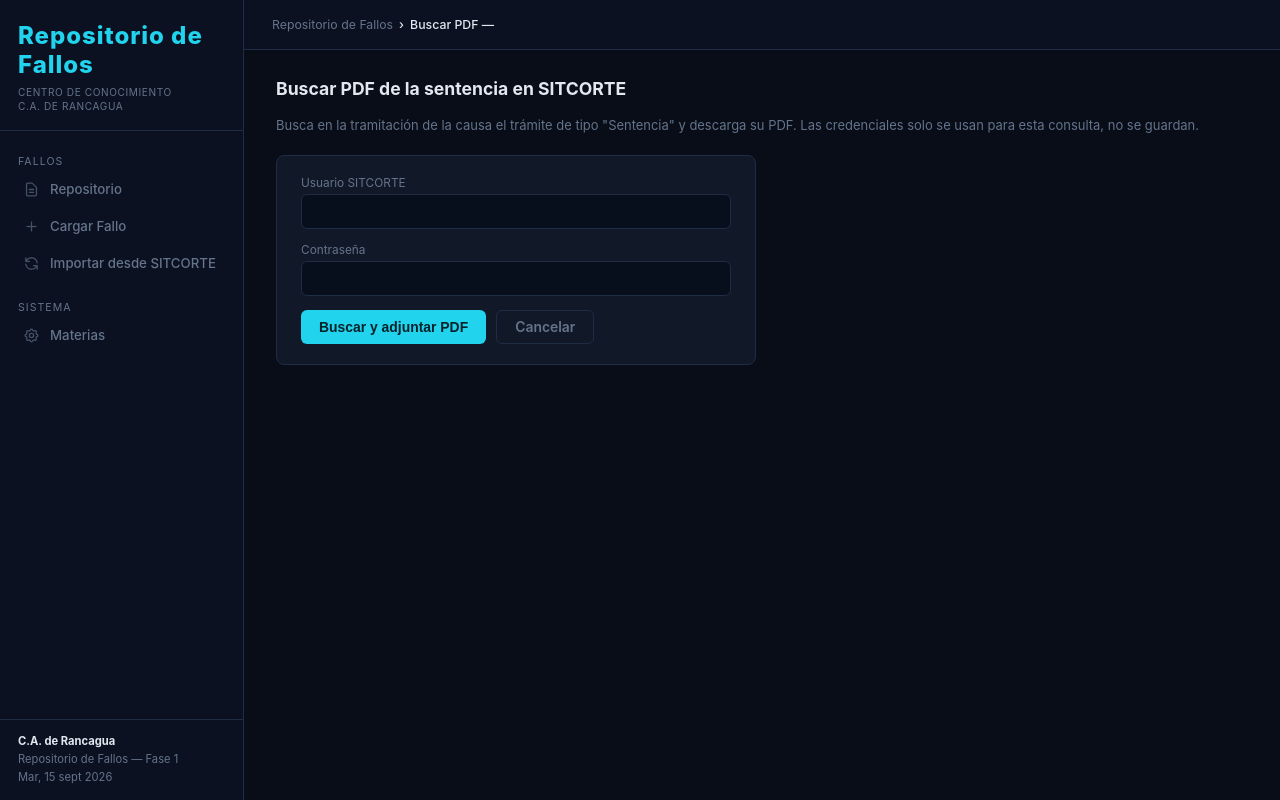
After one commit to csilvaemegece/repofallos, a Flask app: template templates/buscar_pdf.html in a window 1280 px wide. The commit adds this page. Run offline with Flask 3, Linux system fonts and the light colour scheme; the template is opened without the code that fills it, so the values that code supplies are empty.

Commit message:
Buscar y adjuntar el PDF real de la sentencia a partir del rol
Un segundo HAR mostró que la ficha de tramitación de una causa
(ConsultaRolTramitarAccion.do, consultada por Libro+Rol+Año) expone el
expediente completo con links de descarga por trámite. La fila cuyo Tipo
es "Sentencia" es el fallo mismo — su PDF se puede pedir directo con la
misma sesión logueada.

- sitcorte_import.obtener_pdf_fallo(): login + consulta de tramitación +
  ubica la fila "Sentencia" + descarga el PDF.
- pdf_text.py: extracción de texto del PDF descargado (best-effort, sin
  OCR) para dejar texto_fallo pre-cargado.
- Nueva ruta /fallos/<id>/buscar-pdf: dado un fallo ya cargado (manual o
  importado), busca su sentencia en SITCORTE usando materia+rol y la
  adjunta, completando texto_fallo si estaba vacío.

Esto habilita una Fase 3 sin carga manual de PDF: con el rol alcanza para
traer el fallo real. Probado offline con el HTML real capturado (ubica la
fila correcta y arma la URL del PDF) y con el flujo Flask completo
(mock de la descarga + guardado + extracción de texto + servido del PDF).

Co-Authored-By: Claude Sonnet 5 <noreply@anthropic.com>
Claude-Session: https://claude.ai/code/session_012s88dpwLpuwjsWEJzMBMxA

```diff
--- a/app.py
+++ b/app.py
@@ -9,6 +9,7 @@ from werkzeug.utils import secure_filename
 
 import fallos_core as fc
 import sitcorte_import as si
+import pdf_text
 
 BASE_DIR = os.path.dirname(__file__)
 UPLOAD_DIR = os.path.join(BASE_DIR, "uploads")
@@ -214,5 +215,58 @@ def importar_ejecutar():
     return render_template("importar.html", error=None, resumen=resumen, **ctx)
 
 
+# ── Buscar el PDF de la sentencia en SITCORTE a partir del ROL ──────────────
+
+def _split_rol(rol):
+    """'818-2026' -> ('818', '2026'). Devuelve (None, None) si no calza."""
+    partes = (rol or "").rsplit("-", 1)
+    if len(partes) == 2 and partes[1].isdigit():
+        return partes[0].strip(), partes[1].strip()
+    return None, None
+
+
+@app.route("/fallos/<int:fallo_id>/buscar-pdf", methods=["GET", "POST"])
+def buscar_pdf_fallo(fallo_id):
+    fallo = fc.obtener_fallo(fallo_id)
+    if not fallo:
+        abort(404)
+
+    numero, anio = _split_rol(fallo.get("rol"))
+    cod_libro = si.MATERIAS_COD_LIBRO.get(fallo.get("materia"))
+    puede_buscar = bool(numero and anio and cod_libro)
+
+    if request.method == "POST":
+        usuario = request.form.get("usuario", "").strip()
+        clave = request.form.get("clave", "")
+        if not puede_buscar:
+            error = ("No se pudo determinar Libro/Rol/Año de esta causa "
+                      "(completá materia y rol con el formato '123-2025' antes de buscar).")
+            return render_template("buscar_pdf.html", active_menu="fallos", fallo=fallo, error=error)
+        if not usuario or not clave:
+            return render_template("buscar_pdf.html", active_menu="fallos", fallo=fallo,
+                                   error="Completá usuario y clave de SITCORTE.")
+        try:
+            pdf_bytes, nombre_sugerido = si.obtener_pdf_fallo(usuario, clave, cod_libro, numero, anio)
+        except si.SitcorteError as e:
+            return render_template("buscar_pdf.html", active_menu="fallos", fallo=fallo, error=str(e))
+
+        nombre_disco = f"{uuid.uuid4().hex}_{nombre_sugerido}"
+        with open(os.path.join(UPLOAD_DIR, nombre_disco), "wb") as f:
+            f.write(pdf_bytes)
+
+        data = {campo: fallo.get(campo, "") for campo in fc.CAMPOS_FALLO}
+        data["archivo_pdf"] = nombre_disco
+        data["archivo_pdf_nombre"] = nombre_sugerido
+        if not data.get("texto_fallo"):
+            data["texto_fallo"] = pdf_text.extraer_texto(pdf_bytes)
+        fc.actualizar_fallo(fallo_id, data)
+        return redirect(url_for("detalle_fallo", fallo_id=fallo_id))
+
+    return render_template("buscar_pdf.html", active_menu="fallos", fallo=fallo,
+                           error=None if puede_buscar else
+                           "Esta causa no tiene materia y rol en formato 'número-año' — "
+                           "completalos editando el fallo antes de buscar el PDF.")
+
+
 if __name__ == "__main__":
     app.run(debug=True, port=5050)
--- a/requirements.txt
+++ b/requirements.txt
@@ -2,3 +2,4 @@ Flask==3.0.3
 Werkzeug==3.0.3
 requests==2.32.3
 urllib3==2.2.3
+pypdf==5.0.1
--- a/sitcorte_import.py
+++ b/sitcorte_import.py
@@ -35,6 +35,8 @@ URL_LOGIN_PAGE   = HOST + "/SITCORTEWEB/jsp/Login/Login.jsp"
 URL_LOGIN_ACTION = HOST + "/SITCORTEWEB/InicioAplicacion.do"
 URL_MENU_FALLO   = HOST + "/SITCORTEWEB/InformesViewAccion.do?TipMenuINF=2"
 URL_FORM_POST    = HOST + "/SITCORTEWEB/InformesDAction.do"
+URL_MENU_TRAMITAR = HOST + "/SITCORTEWEB/TramitacionViewAccion.do?TipMenuTrm=1"
+URL_CONSULTA_ROL   = HOST + "/SITCORTEWEB/ConsultaRolTramitarAccion.do"
 
 TOKEN_RE = re.compile(
     r'name="org\.apache\.struts\.taglib\.html\.TOKEN"\s+value="([^"]+)"')
@@ -216,6 +218,89 @@ def _split_recurso(recurso):
     return "", recurso
 
 
+# ── Búsqueda del PDF de la sentencia a partir del ROL ───────────────────────
+#
+# Descubierto a partir de un segundo HAR: la ficha de tramitación de una
+# causa (ConsultaRolTramitarAccion.do, consultada por Libro+Rol+Año) trae
+# el expediente completo (escritos, resoluciones, actuaciones y fallos).
+# La fila cuyo "Tipo" de trámite es literalmente "Sentencia" es el fallo;
+# su ícono de PDF apunta a DownloadFile.do?...&CRR_IdTramite=X&CRR_IdDocumento=Y,
+# que se puede pedir directo con la misma sesión logueada (window.open sin
+# más, sin token adicional).
+
+def _extraer_url_pdf_sentencia(html_texto):
+    """Busca, entre las filas de trámite del expediente, la que corresponde
+    al fallo (Tipo == "Sentencia") y devuelve la URL relativa de su PDF, o
+    None si no se encontró (causa sin fallo aún, o con otra nomenclatura)."""
+    filas = re.split(r'(?=<TR class="texto" id="\d+")', html_texto)
+    for fila in filas:
+        if "ShowPDFEscrito" not in fila:
+            continue
+        tds = [re.sub(r"\s+", " ", t).strip()
+               for t in re.findall(r"<TD[^>]*>(.*?)</TD>", fila, re.S)]
+        if "Sentencia" not in tds:
+            continue
+        m = re.search(r"ShowPDFEscrito\('([^']+)'\)", fila)
+        if m:
+            return m.group(1)
+    return None
+
+
+def obtener_pdf_fallo(usuario, clave, cod_libro, rol_recurso, era_recurso):
+    """Login + consulta de tramitación por Libro/Rol/Año + descarga del PDF
+    de la sentencia. Devuelve (pdf_bytes, nombre_archivo_sugerido) o lanza
+    SitcorteError si la causa no tiene un trámite de tipo "Sentencia"."""
+    s = crear_sesion()
+    login(s, usuario, clave)
+
+    try:
+        s.get(URL_MENU_TRAMITAR, timeout=30)
+    except requests.RequestException:
+        pass  # priming de sesión; si falla igual intentamos el POST
+
+    data = {
+        "TIP_Tramitacion": "1",
+        "COD_Libro": str(cod_libro),
+        "ROL_Recurso": str(rol_recurso),
+        "ERA_Recurso": str(era_recurso),
+        "ERA_RecursoCombo": str(era_recurso),
+        "libro": "",
+        "era": "",
+        "ERA_RecursoAntiguo": "",
+    }
+    try:
+        r_post = s.post(URL_CONSULTA_ROL, data=data, timeout=60)
+    except requests.RequestException as e:
+        raise SitcorteError(f"Error al consultar la tramitación de la causa: {e}")
+
+    if "usuario o contrase" in r_post.text.lower():
+        raise SitcorteError("La sesión de SITCORTE expiró durante la consulta.")
+
+    url_pdf = _extraer_url_pdf_sentencia(r_post.text)
+    if not url_pdf:
+        raise SitcorteError(
+            "No se encontró un trámite de tipo 'Sentencia' en el expediente "
+            "de esta causa (puede que aún no esté fallada, o que la causa/"
+            "materia/rol/año no coincida con la registrada).")
+
+    if not url_pdf.startswith("http"):
+        url_pdf = HOST + url_pdf
+
+    try:
+        r_pdf = s.get(url_pdf, timeout=60)
+    except requests.RequestException as e:
+        raise SitcorteError(f"Error al descargar el PDF de la sentencia: {e}")
+
+    content_type = r_pdf.headers.get("Content-Type", "")
+    if r_pdf.status_code != 200 or "pdf" not in content_type.lower():
+        raise SitcorteError(
+            f"La descarga no devolvió un PDF (HTTP {r_pdf.status_code}, "
+            f"Content-Type: {content_type}).")
+
+    nombre = f"sentencia_{cod_libro}-{rol_recurso}-{era_recurso}.pdf"
+    return r_pdf.content, nombre
+
+
 def mapear_a_fallo(raw):
     """Convierte una fila cruda del informe SITCORTE al dict de campos que
     espera fallos_core (crear_fallo/importar_fallo)."""
--- /dev/null
+++ b/templates/buscar_pdf.html
@@ -0,0 +1,34 @@
+{% extends "base.html" %}
+
+{% block title %}Buscar PDF de la sentencia{% endblock %}
+{% block breadcrumb %}Buscar PDF — {{ fallo.rol }}{% endblock %}
+
+{% block content %}
+<div class="page-title">Buscar PDF de la sentencia en SITCORTE</div>
+<div class="page-sub">
+  {{ fallo.materia }} {{ fallo.rol }}{% if fallo.caratula %} — {{ fallo.caratula }}{% endif %}<br>
+  Busca en la tramitación de la causa el trámite de tipo "Sentencia" y descarga su PDF.
+  Las credenciales solo se usan para esta consulta, no se guardan.
+</div>
+
+{% if error %}
+  <div class="alert alert-error">⚠ {{ error }}</div>
+{% endif %}
+
+<div class="card" style="max-width:480px;">
+  <form method="POST">
+    <div class="field">
+      <label>Usuario SITCORTE</label>
+      <input type="text" name="usuario" autocomplete="username" required>
+    </div>
+    <div class="field">
+      <label>Contraseña</label>
+      <input type="text" name="clave" autocomplete="current-password" required>
+    </div>
+    <div style="display:flex; gap:10px;">
+      <button type="submit" class="btn btn-primary">Buscar y adjuntar PDF</button>
+      <a href="/fallos/{{ fallo.id }}" class="btn btn-ghost">Cancelar</a>
+    </div>
+  </form>
+</div>
+{% endblock %}
```
Also changed, not shown: pdf_text.py (added, +17 -0 lines), templates/detalle.html (+13 -0 lines).
